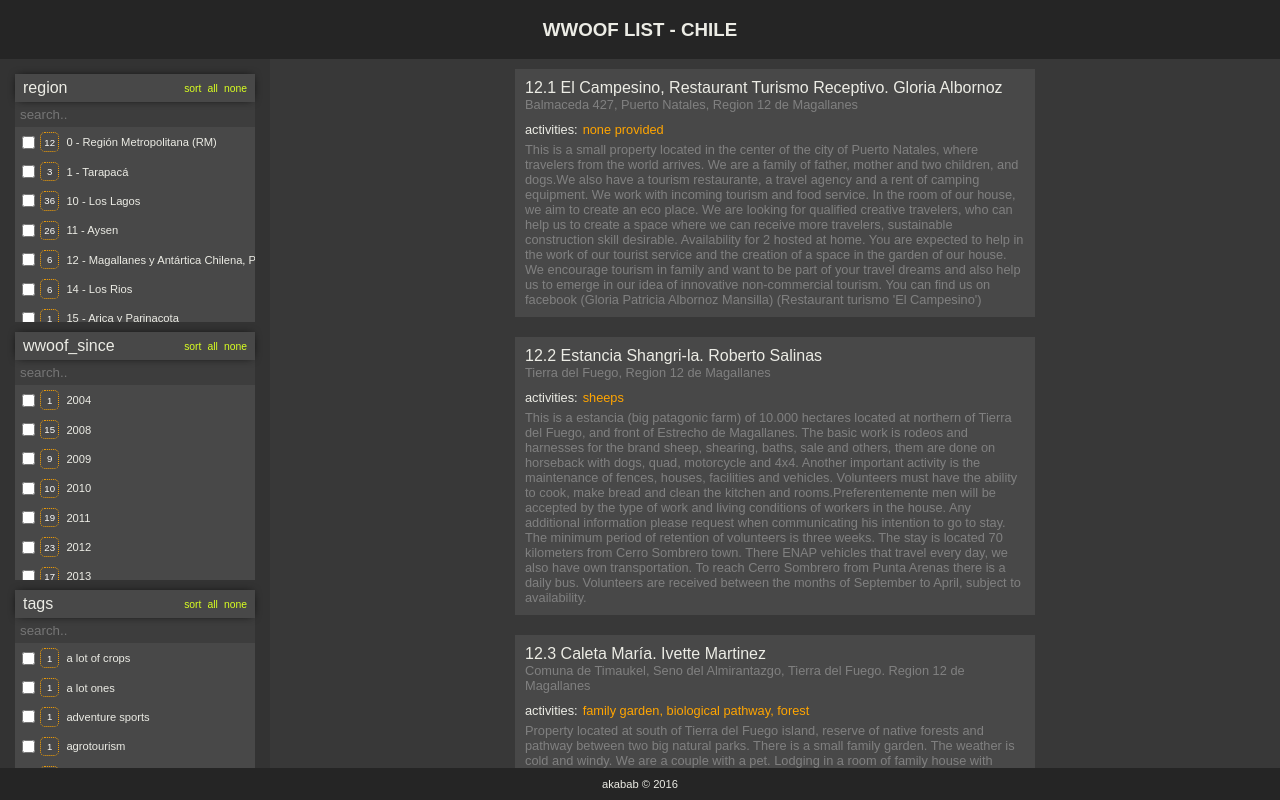
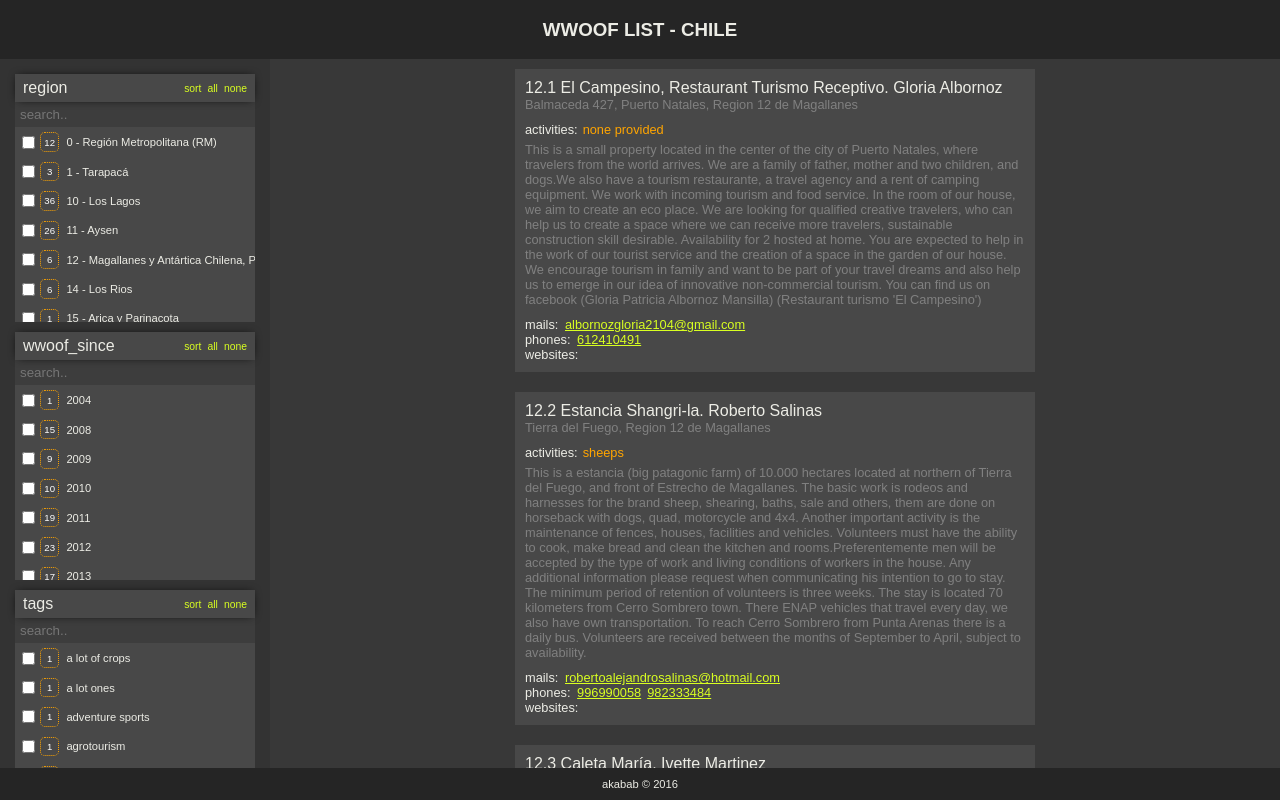
Before and after one commit to akabab/wwoof_app, a React (Create React App) app: page / in a window 1280 px wide. Built offline with nearby package versions, Linux system fonts and the light colour scheme.

Commit message:
Item - added some displayed props

```diff
--- a/src/Components/Item.css
+++ b/src/Components/Item.css
@@ -39,3 +39,16 @@ ul {
   color: grey;
   margin-top: 5px;
 }
+
+.item-contacts {
+  margin-top: 10px;
+}
+
+.item-contacts a {
+  margin: 3px;
+  color: #d9ff21;
+}
+
+.item-contacts a:hover {
+  color: black;
+}
--- a/src/Components/Item.js
+++ b/src/Components/Item.js
@@ -1,10 +1,28 @@
 import React, { Component } from 'react'
 import './Item.css'
+import _ from 'lodash'
+
+const absoluteUrl = (url) => (!/^(?:f|ht)tps?:\/\//.test(url)) ? "http://" + url : url
+const prettyUrl = (url) => url.replace(/^(?:f|ht)tps?:\/\//, "")
 
 class Item extends Component {
 
   render() {
-    const { title, address, activity, description } = this.props.item
+    const {
+      id,
+      title,
+      address,
+      activity,
+      description,
+      mails,
+      mobiles,
+      phones,
+      websites,
+    } = this.props.item
+
+    const mailLinks = (mails || []).map(m => <a key={m} href={"mailto:"+m}>{m}</a>)
+    const phoneLinks = _.concat(mobiles || [], phones || []).map(p => <a key={p} href={"tel:"+p}>{p}</a>)
+    const websitesLinks = (websites || []).map(w => <a key={absoluteUrl(w)} href={w}>{prettyUrl(w)}</a>)
 
     return (
       <div className="item">
@@ -15,6 +33,11 @@ class Item extends Component {
           <div className="item-activity-value">{activity || "none provided"}</div>
         </div>
         <div className="item-description">{description}</div>
+        <div className="item-contacts">
+          <div className="item-contacts-mails">mails: {mailLinks}</div>
+          <div className="item-contacts-phones">phones: {phoneLinks}</div>
+          <div className="item-contacts-websites">websites: {websitesLinks}</div>
+        </div>
       </div>
     )
   }
```
